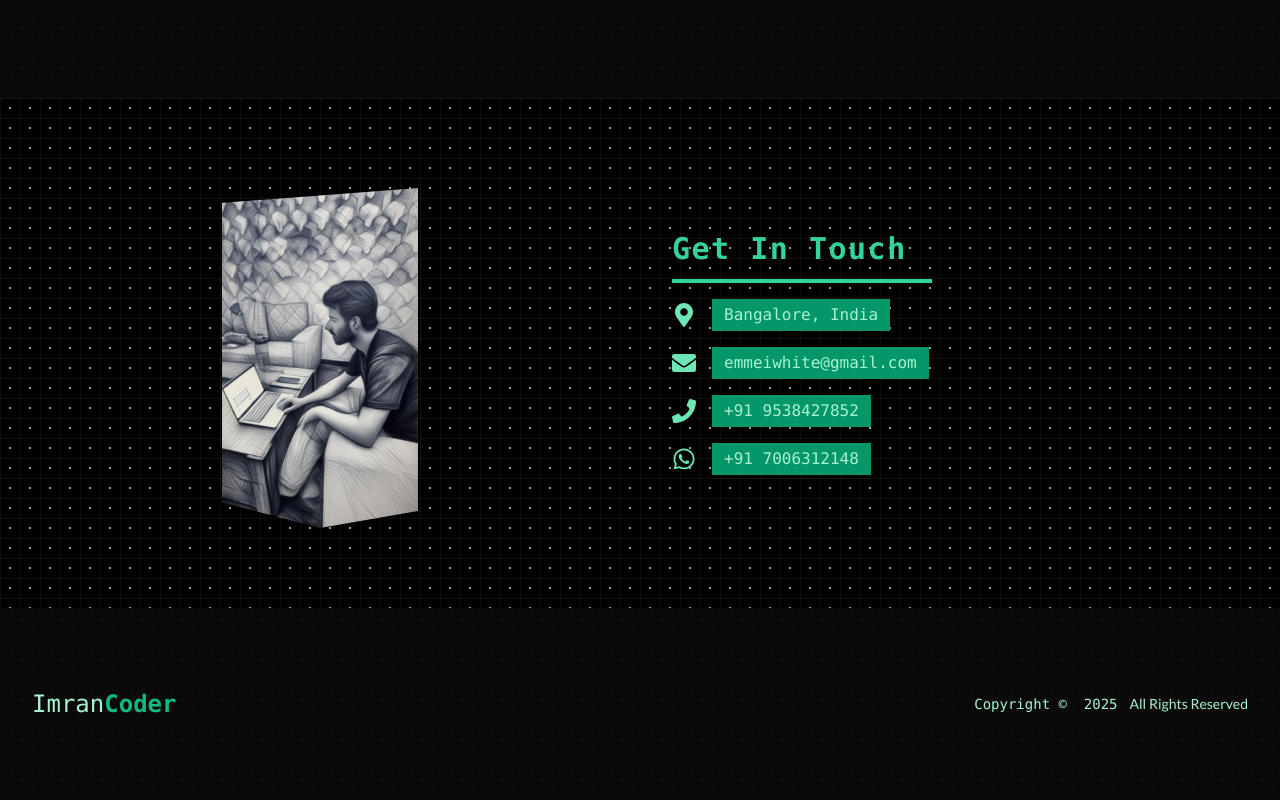
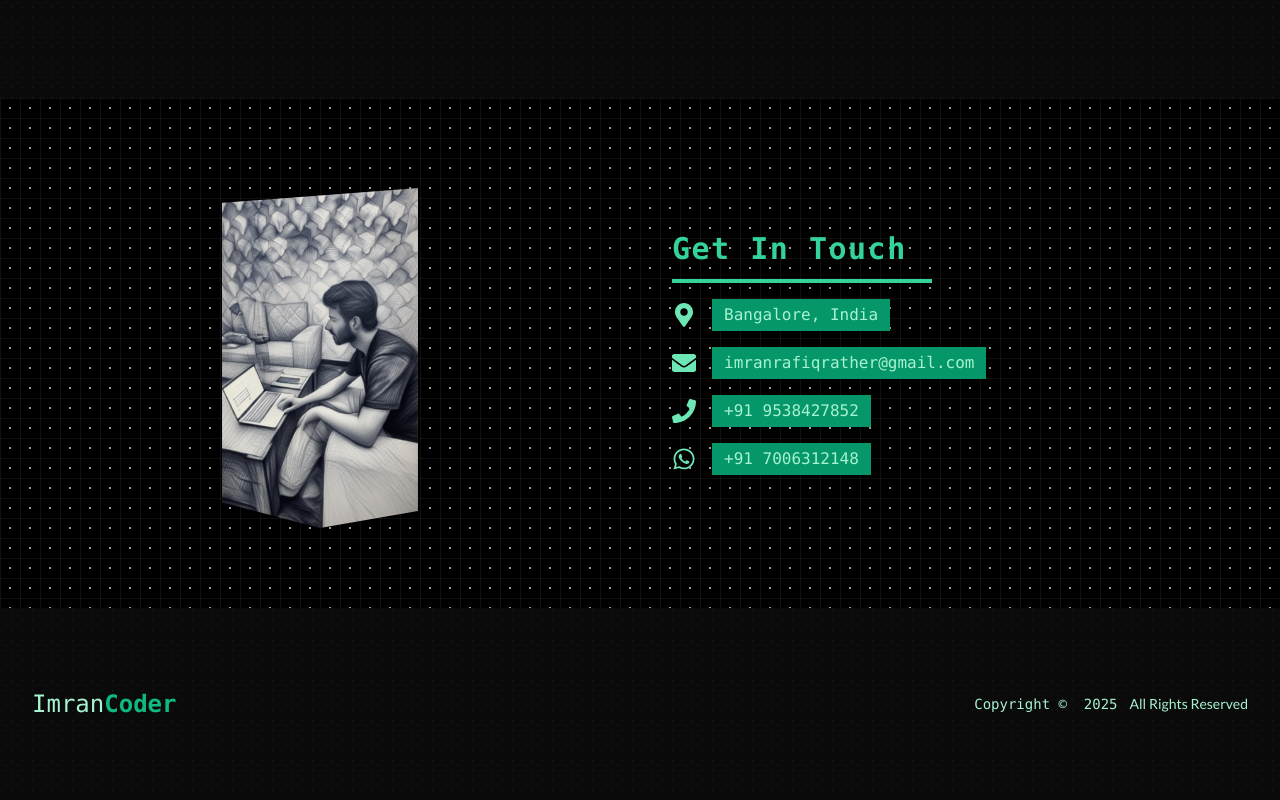
Before and after one commit to emmeiwhite/imran-portfolio-2024, a React (Vite) app: page / in a window 1280 px wide. Shown: the part 4133-4933 px from the top of the page. Built offline with nearby package versions, Linux system fonts and the light colour scheme; a web font is replaced by a local one.

Commit message:
update email

```diff
--- a/src/components/Contact.jsx
+++ b/src/components/Contact.jsx
@@ -41,7 +41,7 @@ export default function Contact() {
                 className="flex gap-4 items-center">
                 <FaEnvelope className="h-6 w-6 text-emerald-300 hover:text-emerald-500 transition-colors duration-300" />
                 <span className="text-emerald-200 bg-emerald-600 px-3 py-1">
-                  emmeiwhite@gmail.com
+                  imranrafiqrather@gmail.com
                 </span>
               </a>
             </p>
```
